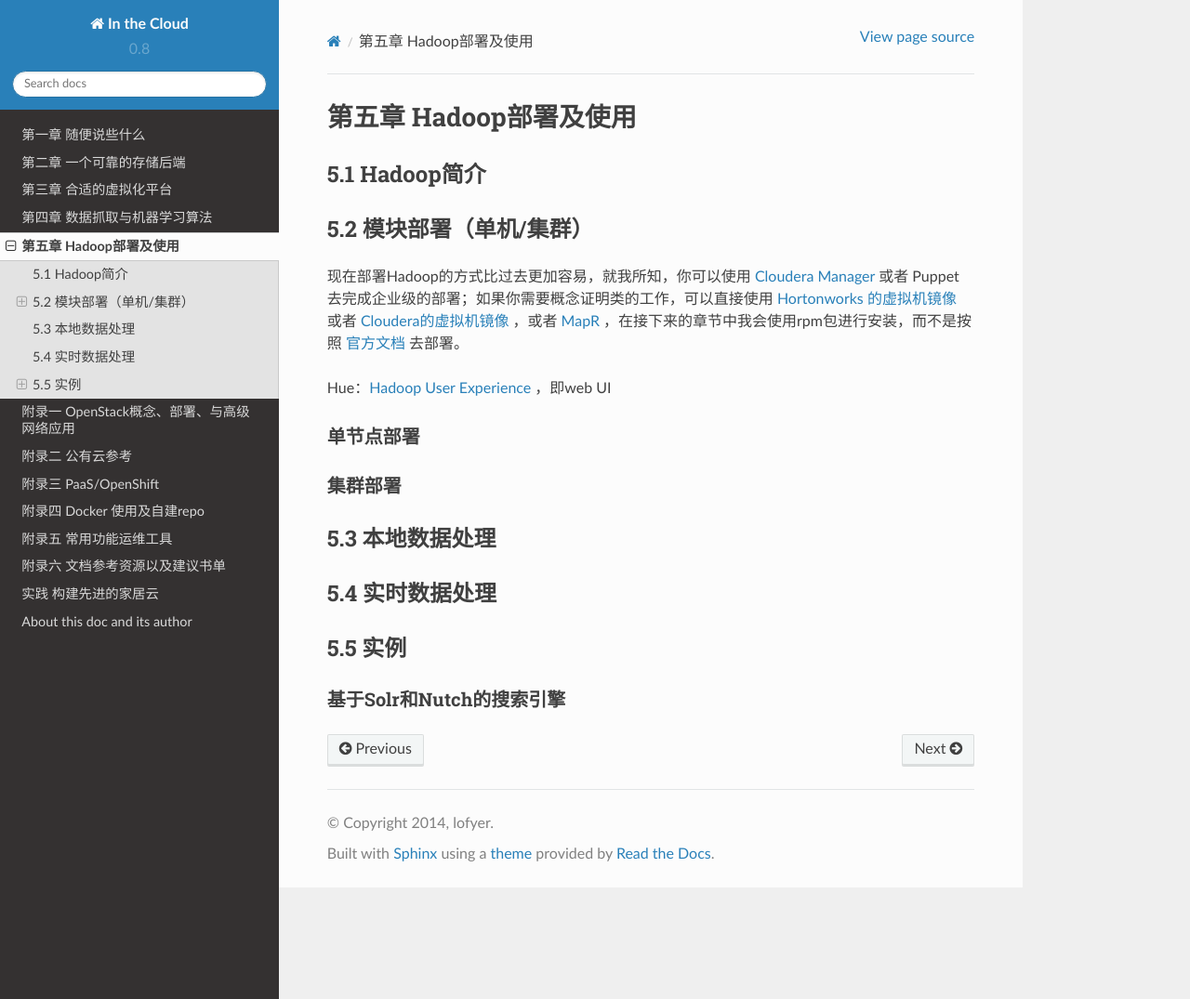
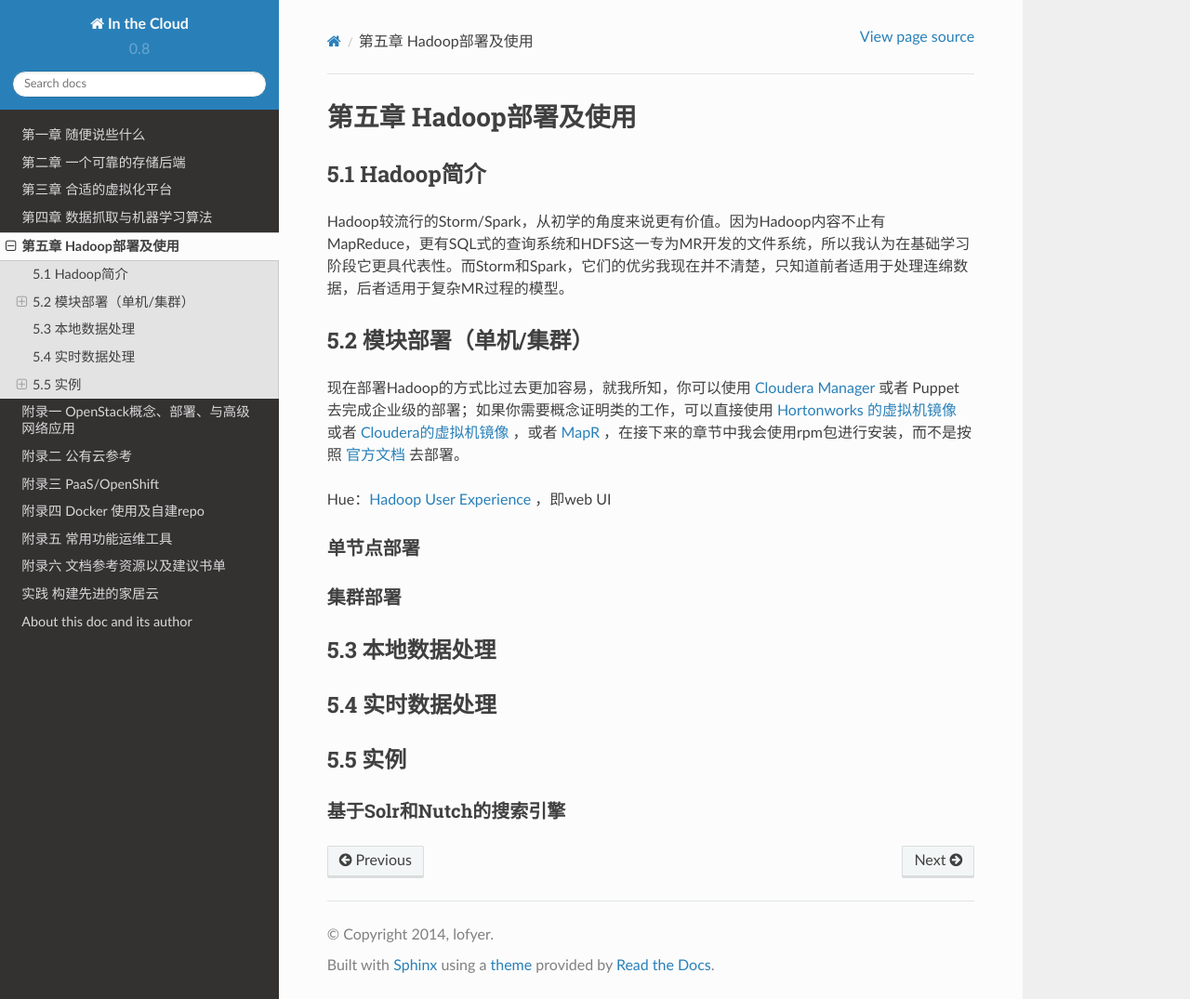
Before and after one commit to lofyer/InTheCloud, a Sphinx documentation site: the page built from source/posts/ch05.rst, in a window 1280 px wide and 1075 px high. Shown: the whole window at 93% size. Built offline with Sphinx 7.4.7 and the Read the Docs theme 2.0.0, drawn with Linux system fonts in a browser that asks for light colours; formulas are drawn with MathJax 3.

Commit message:
hadoop,storm,spark

```diff
--- a/source/posts/ch05.rst
+++ b/source/posts/ch05.rst
@@ -4,6 +4,8 @@
 
 5.1 Hadoop简介
 ---------------
+
+Hadoop较流行的Storm/Spark，从初学的角度来说更有价值。因为Hadoop内容不止有MapReduce，更有SQL式的查询系统和HDFS这一专为MR开发的文件系统，所以我认为在基础学习阶段它更具代表性。而Storm和Spark，它们的优劣我现在并不清楚，只知道前者适用于处理连绵数据，后者适用于复杂MR过程的模型。
 
 5.2 模块部署（单机/集群）
 -------------------------
```
